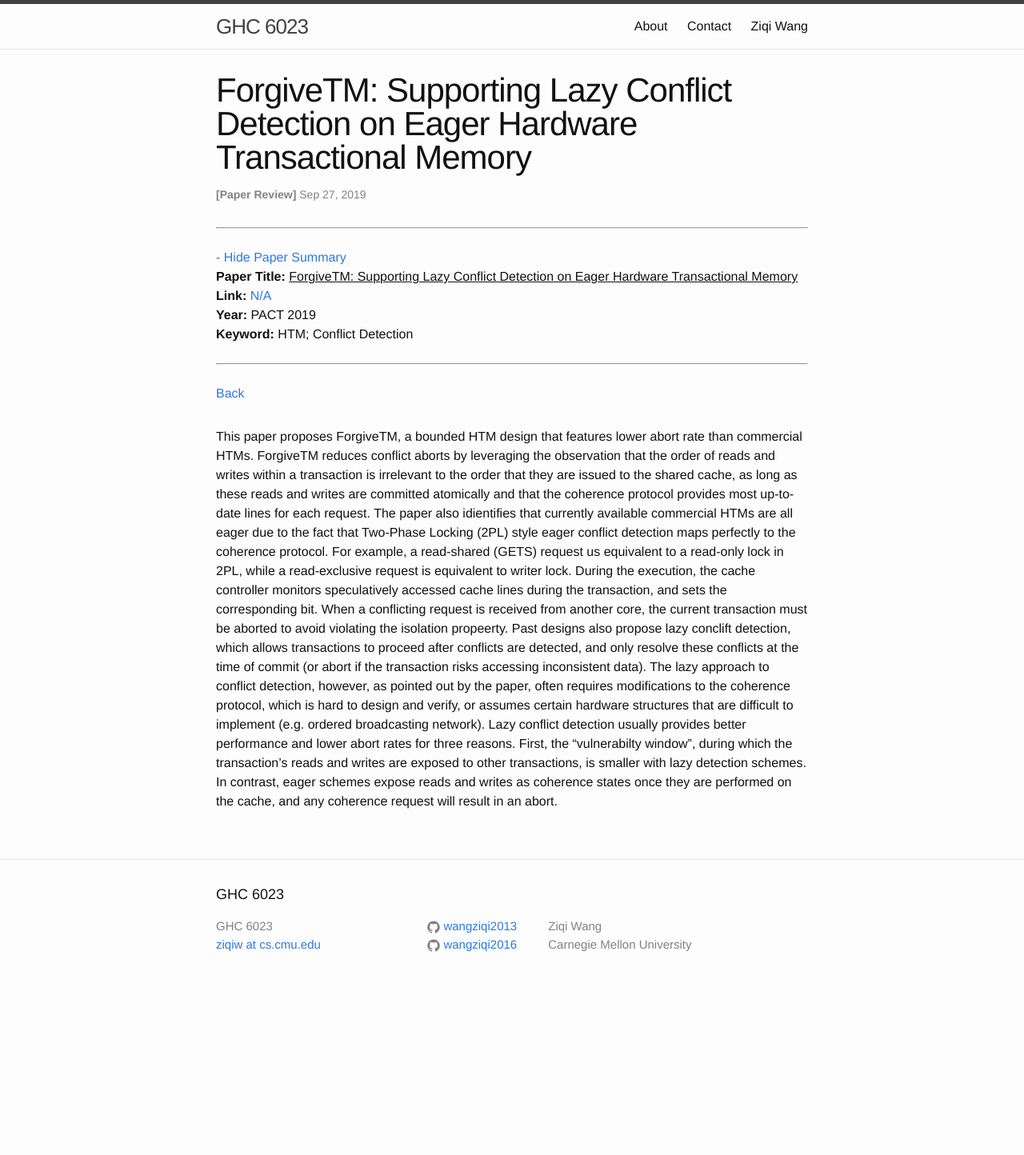
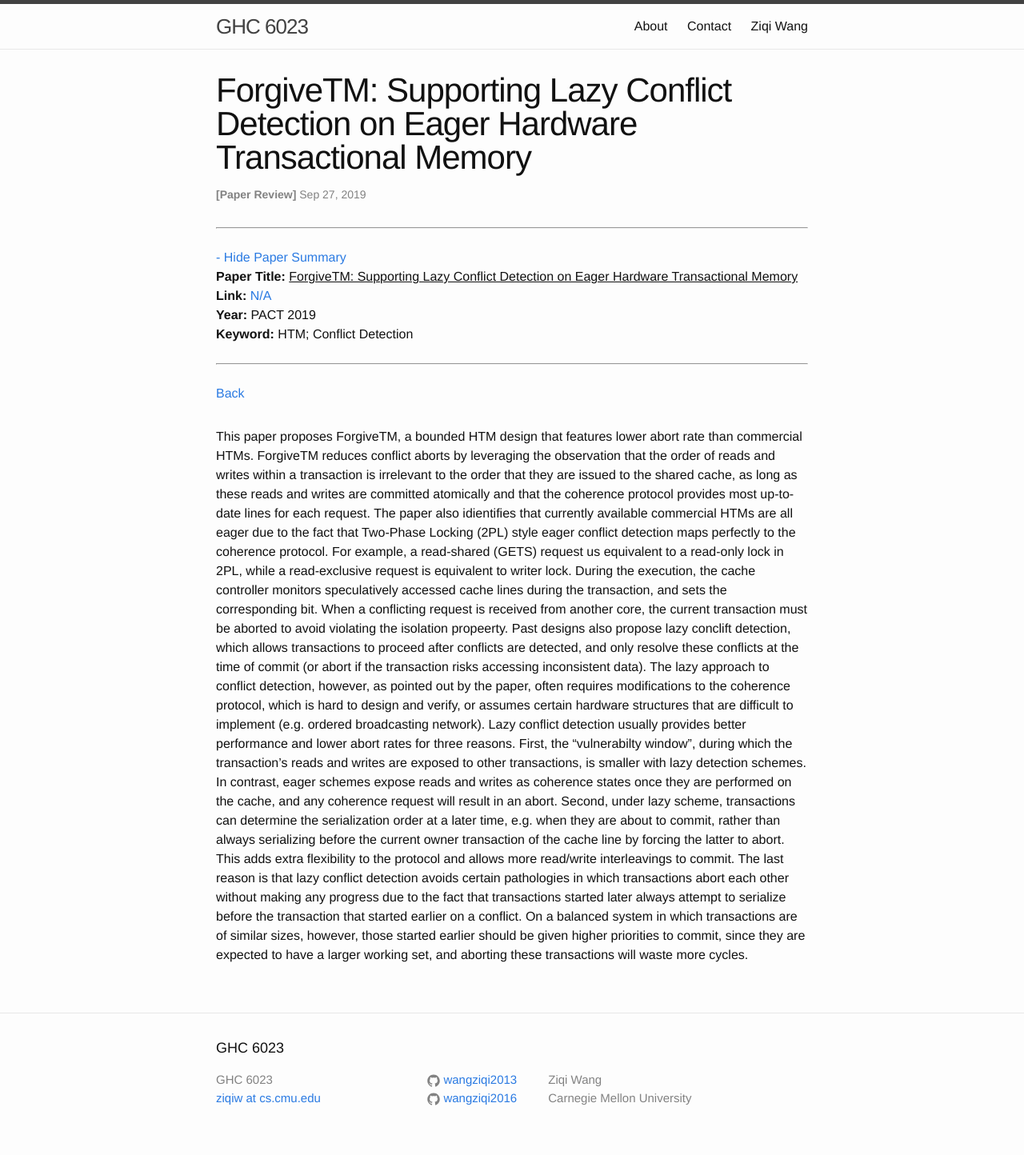
Before and after one commit to wangziqi2013/wangziqi2013.github.io, a Jekyll site: the page built from _posts/2019-09-27-forgivetm.markdown, in a window 1280 px wide. Shown: the whole page at 80% size. Built offline with Jekyll 4.4.1, drawn with Linux system fonts in a browser that asks for light colours; before the commit the page ends 1252 px from its top, so only the background shows below that.

Commit message:
Adding third reason

```diff
--- a/_posts/2019-09-27-forgivetm.markdown
+++ b/_posts/2019-09-27-forgivetm.markdown
@@ -29,4 +29,11 @@ is hard to design and verify, or assumes certain hardware structures that are di
 broadcasting network). Lazy conflict detection usually provides better performance and lower abort rates for three reasons.
 First, the "vulnerabilty window", during which the transaction's reads and writes are exposed to other transactions, is smaller
 with lazy detection schemes. In contrast, eager schemes expose reads and writes as coherence states once they are performed
-on the cache, and any coherence request will result in an abort.
+on the cache, and any coherence request will result in an abort. Second, under lazy scheme, transactions can determine the
+serialization order at a later time, e.g. when they are about to commit, rather than always serializing before the current
+owner transaction of the cache line by forcing the latter to abort. This adds extra flexibility to the protocol and allows
+more read/write interleavings to commit. The last reason is that lazy conflict detection avoids certain pathologies in which
+transactions abort each other without making any progress due to the fact that transactions started later always attempt
+to serialize before the transaction that started earlier on a conflict. On a balanced system in which transactions are
+of similar sizes, however, those started earlier should be given higher priorities to commit, since they are expected to
+have a larger working set, and aborting these transactions will waste more cycles.
```
